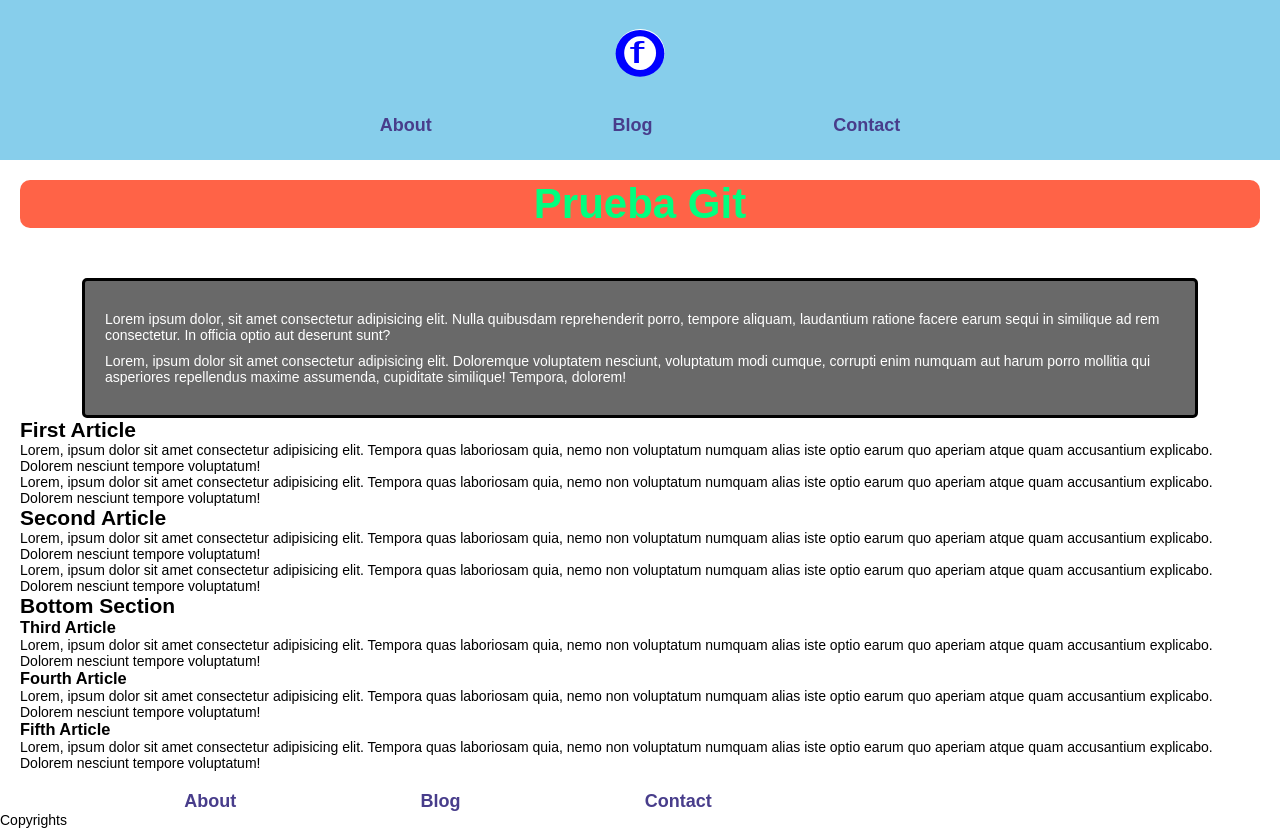
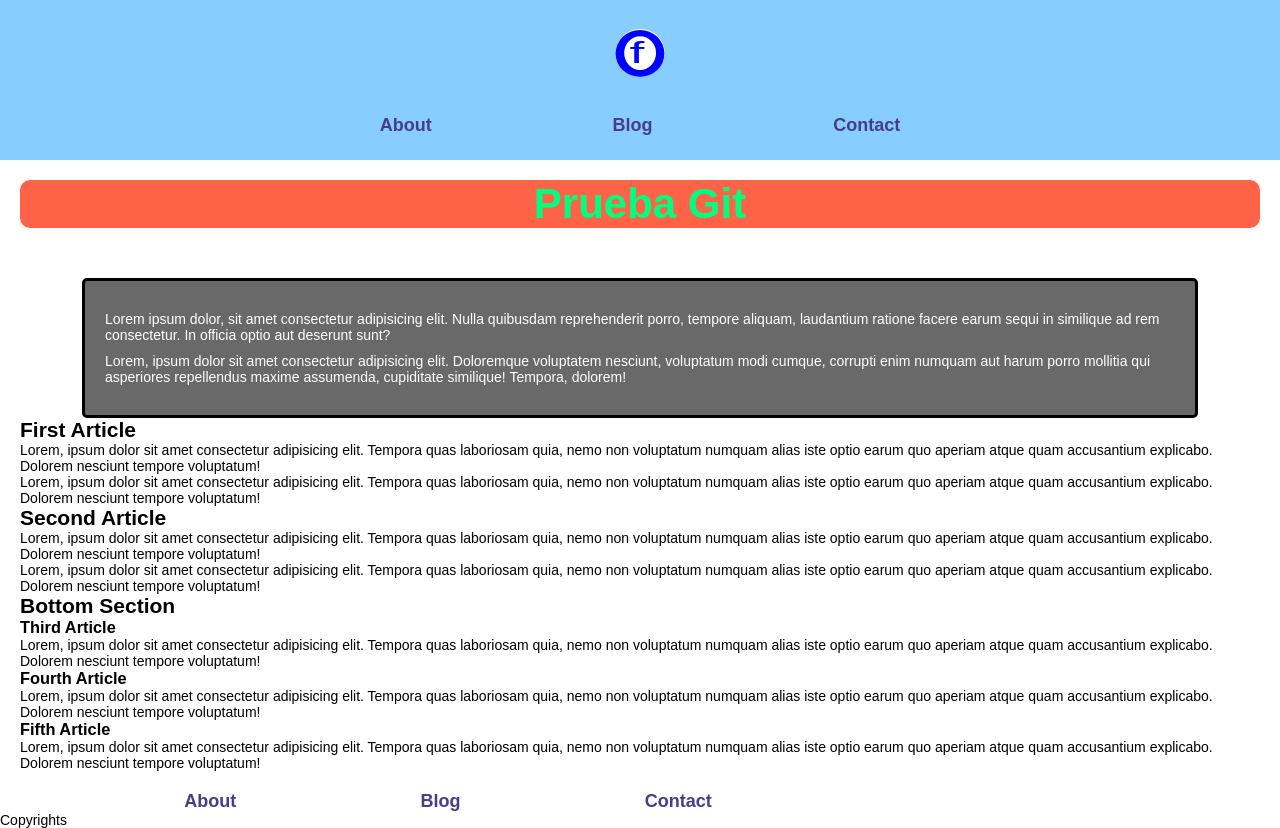
Before and after one commit to felipebucherenick/pruebaGit, a plain HTML site: page index.html in a window 1280 px wide. Drawn offline with Linux system fonts and the light colour scheme.

Commit message:
Change header color

```diff
--- a/style.css
+++ b/style.css
@@ -2,6 +2,7 @@
 
 :root {
   --tomato-color: #ff6347;
+  --light-blue: rgb(135, 206, 256);
 }
 
 * {
@@ -40,7 +41,7 @@ ul {
   width: 100%;
   height: 16rem;
   padding: 1rem;
-  background-color: skyblue;
+  background-color: var(--light-blue);
 }
 
 .header-log {
```
